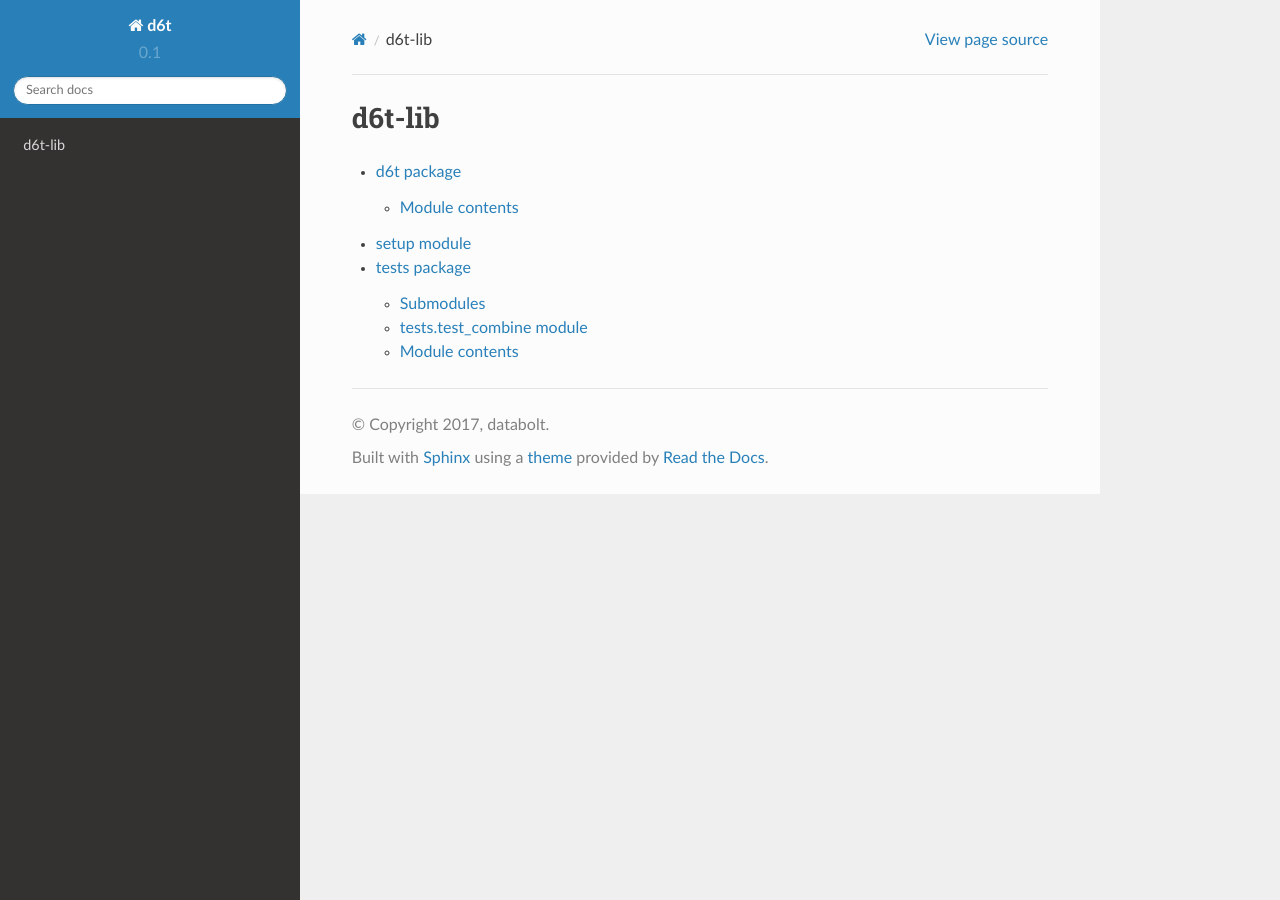
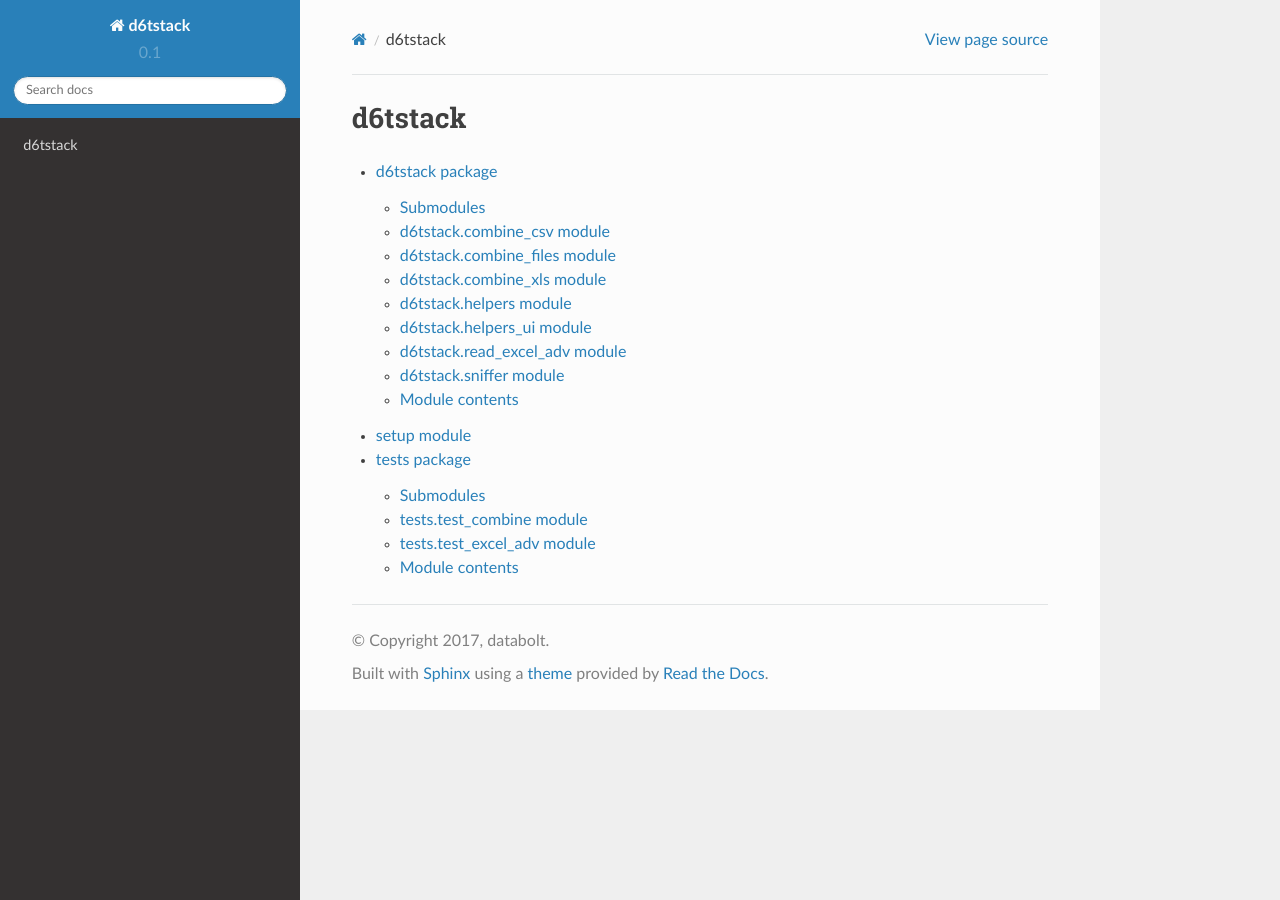
Before and after one commit to d6t/d6tstack, a Sphinx documentation site: the page built from docs/source/modules.rst, in a window 1280 px wide. Built offline with Sphinx 7.4.7 and the Read the Docs theme 2.0.0, drawn with Linux system fonts in a browser that asks for light colours.

Commit message:
Fix tests and other trello changes

```diff
--- a/docs/source/conf.py
+++ b/docs/source/conf.py
@@ -24,7 +24,7 @@ sys.path.insert(0, os.path.abspath('.'))
 sys.path.insert(0, os.path.dirname(os.path.abspath('.')))  # todo: why is this not working?
 sys.path.insert(0, os.path.dirname(os.path.dirname(os.path.abspath('.'))))
 sys.path.insert(0, os.path.join(os.path.dirname((os.path.abspath('.'))), "d6t"))
-sys.path.insert(0, os.path.abspath('/vagrant/d6t-lib/d6t'))
+sys.path.insert(0, os.path.abspath('/vagrant/d6tstack/d6tstack'))
 
 # -- General configuration ------------------------------------------------
 
@@ -54,7 +54,7 @@ source_suffix = '.rst'
 master_doc = 'index'
 
 # General information about the project.
-project = 'd6t'
+project = 'd6tstack'
 copyright = '2017, databolt'
 author = 'databolt'
 
@@ -122,7 +122,7 @@ html_static_path = ['_static']
 # -- Options for HTMLHelp output ------------------------------------------
 
 # Output file base name for HTML help builder.
-htmlhelp_basename = 'd6t-lib-doc'
+htmlhelp_basename = 'd6tstack-doc'
 
 # -- Options for LaTeX output ---------------------------------------------
 
@@ -148,7 +148,7 @@ latex_elements = {
 # (source start file, target name, title,
 #  author, documentclass [howto, manual, or own class]).
 latex_documents = [
-    (master_doc, 'd6t-lib.tex', 'd6t-lib Documentation',
+    (master_doc, 'd6tstack.tex', 'd6tstack Documentation',
      'nn', 'manual'),
 ]
 
@@ -157,7 +157,7 @@ latex_documents = [
 # One entry per manual page. List of tuples
 # (source start file, name, description, authors, manual section).
 man_pages = [
-    (master_doc, 'd6t-lib', 'd6t-lib Documentation',
+    (master_doc, 'd6tstack', 'd6tstack Documentation',
      [author], 1)
 ]
 
@@ -167,7 +167,7 @@ man_pages = [
 # (source start file, target name, title, author,
 #  dir menu entry, description, category)
 texinfo_documents = [
-    (master_doc, 'd6t-lib', 'd6t-lib Documentation',
-     author, 'd6t-lib', 'Databolt python library - Accelerate data engineering',
+    (master_doc, 'd6tstack', 'd6tstack Documentation',
+     author, 'd6tstack', 'Databolt python library - Accelerate data engineering',
      'Miscellaneous'),
 ]
--- /dev/null
+++ b/docs/source/d6tstack.rst
@@ -0,0 +1,70 @@
+d6tstack package
+================
+
+Submodules
+----------
+
+d6tstack.combine\_csv module
+----------------------------
+
+.. automodule:: d6tstack.combine_csv
+    :members:
+    :undoc-members:
+    :show-inheritance:
+
+d6tstack.combine\_files module
+------------------------------
+
+.. automodule:: d6tstack.combine_files
+    :members:
+    :undoc-members:
+    :show-inheritance:
+
+d6tstack.combine\_xls module
+----------------------------
+
+.. automodule:: d6tstack.combine_xls
+    :members:
+    :undoc-members:
+    :show-inheritance:
+
+d6tstack.helpers module
+-----------------------
+
+.. automodule:: d6tstack.helpers
+    :members:
+    :undoc-members:
+    :show-inheritance:
+
+d6tstack.helpers\_ui module
+---------------------------
+
+.. automodule:: d6tstack.helpers_ui
+    :members:
+    :undoc-members:
+    :show-inheritance:
+
+d6tstack.read\_excel\_adv module
+--------------------------------
+
+.. automodule:: d6tstack.read_excel_adv
+    :members:
+    :undoc-members:
+    :show-inheritance:
+
+d6tstack.sniffer module
+-----------------------
+
+.. automodule:: d6tstack.sniffer
+    :members:
+    :undoc-members:
+    :show-inheritance:
+
+
+Module contents
+---------------
+
+.. automodule:: d6tstack
+    :members:
+    :undoc-members:
+    :show-inheritance:
--- a/docs/source/modules.rst
+++ b/docs/source/modules.rst
@@ -1,9 +1,9 @@
-d6t-lib
-=======
+d6tstack
+========
 
 .. toctree::
    :maxdepth: 4
 
-   d6t
+   d6tstack
    setup
    tests
--- a/docs/source/tests.rst
+++ b/docs/source/tests.rst
@@ -12,6 +12,14 @@ tests.test\_combine module
     :undoc-members:
     :show-inheritance:
 
+tests.test\_excel\_adv module
+-----------------------------
+
+.. automodule:: tests.test_excel_adv
+    :members:
+    :undoc-members:
+    :show-inheritance:
+
 
 Module contents
 ---------------
```
Also changed, not shown: docs/source/d6t.rst (deleted, +0 -10 lines), docs/source/d6t.stack.rst (deleted, +0 -70 lines), examples-combiner.ipynb, 13 other files.
